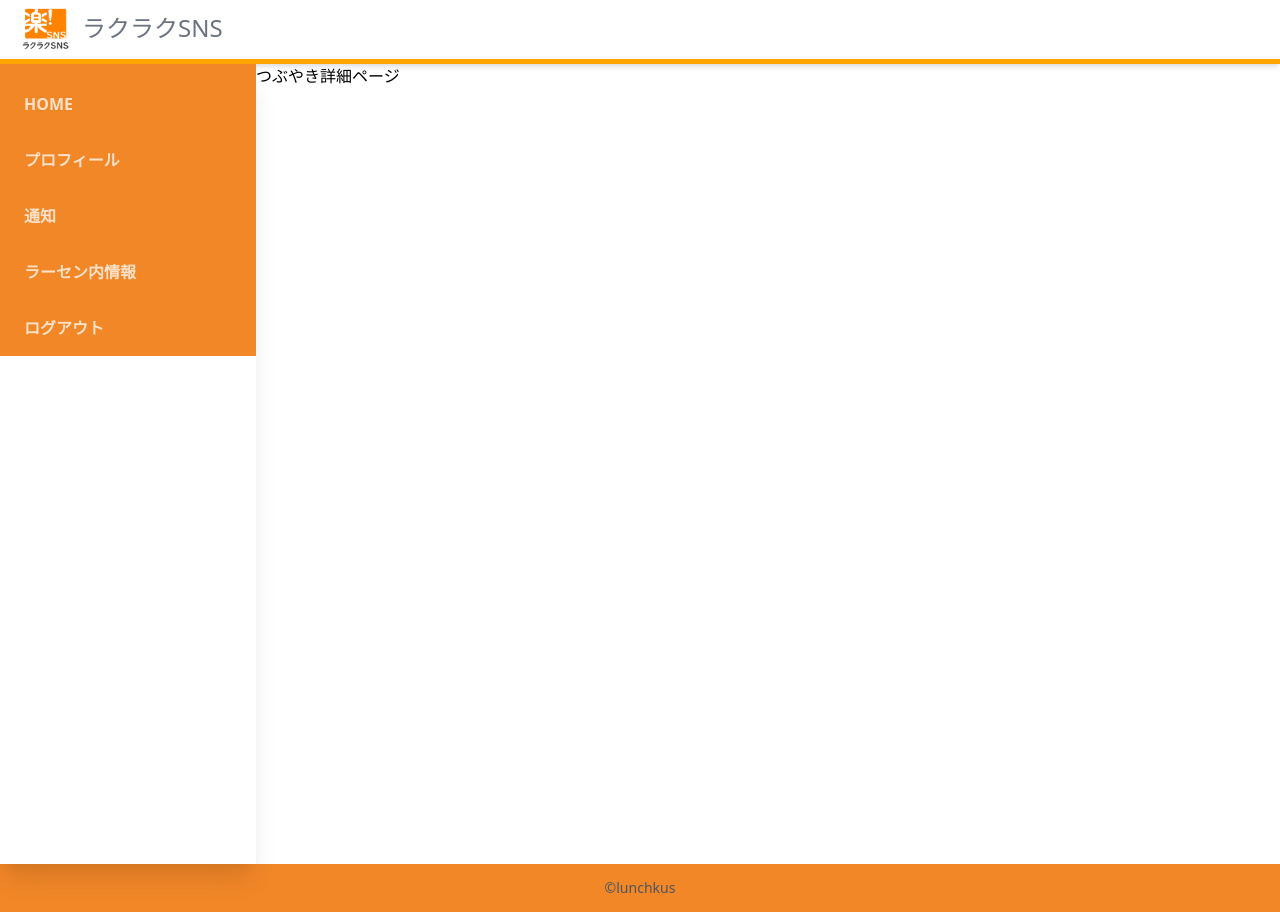
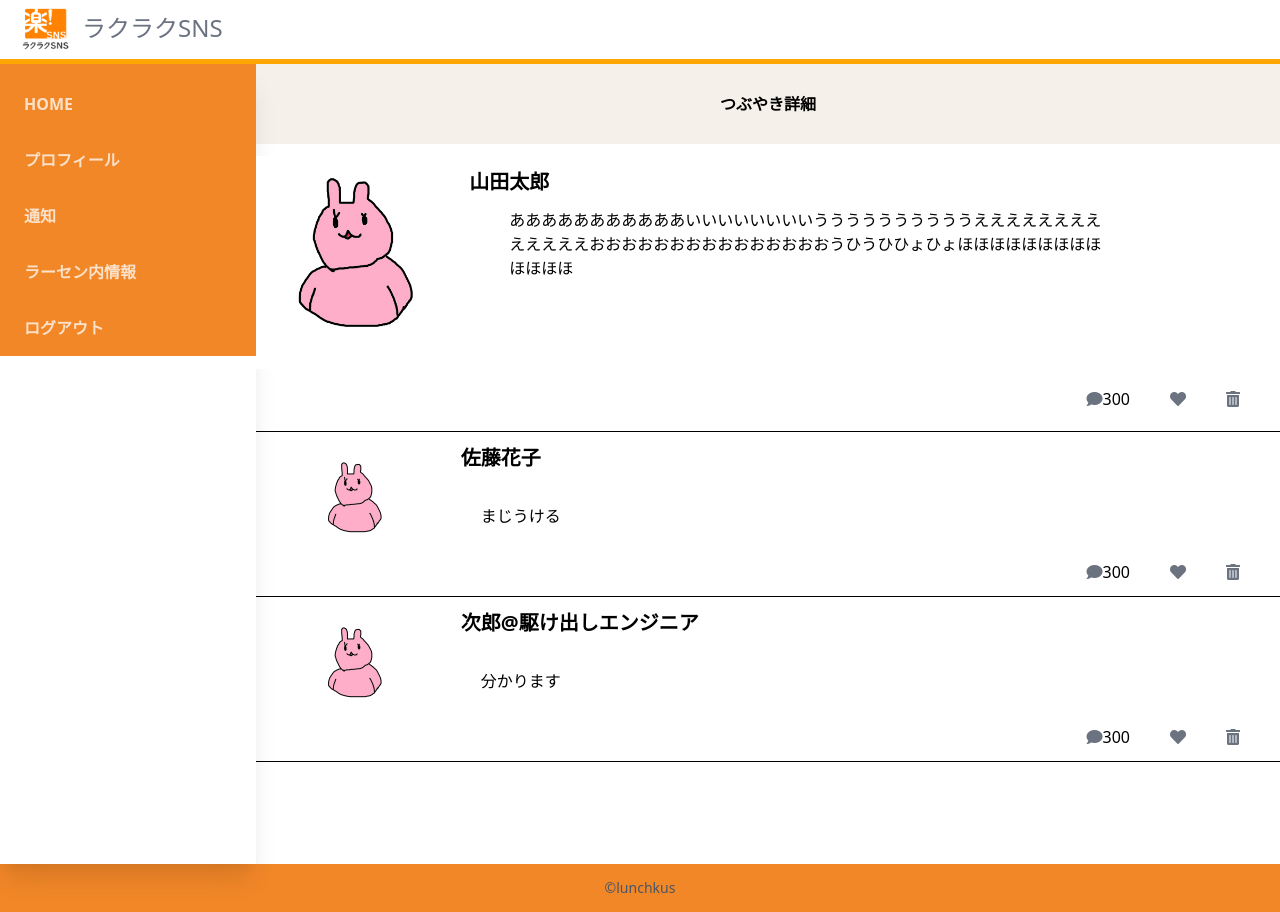
Before and after one commit to suzu1997/rakus-sns-app, a Next.js app: page /timeline/1 in a window 1280 px wide. Built offline with nearby package versions, Linux system fonts and the light colour scheme.

Commit message:
つぶやき詳細画面のHTML,CSS作成

```diff
--- a/src/pages/timeline/[id].tsx
+++ b/src/pages/timeline/[id].tsx
@@ -1,12 +1,91 @@
 import { NextPage } from "next";
+import Image from "next/image";
+//メニューバーコンポーネント
 import { MenuBar } from "../../components/MenuBar";
+//コメントアイコンコンポーネント
+import { CommentIcon } from "../../components/CommentIcon";
+//サブヘッダーコンポーネント
+import { SubHeader } from "../../components/SubHeader";
+//つぶやきをお気に入り登録するボタンコンポーネント
+import { TweetFavoBtn } from "../../components/TweetFavoBtn";
+//自分のつぶやきを消せるボタンコンポーネント(自分のつぶやきの時のみ表示させたい)
+import { TweetTrashBtn } from "../../components/TweetTrashBtn";
+import { useState } from "react";
 
 const TweetDetail: NextPage = () => {
+  //テストデータ
+  const [data] = useState({
+    name: "山田太郎",
+    tweet:
+      "あああああああああああいいいいいいいいううううううううううえええええええええええええおおおおおおおおおおおおおおおうひうひひょひょほほほほほほほほほほほほほ",
+    img: "/usakus.jpg",
+    comment: [
+      { name: "佐藤花子", tweet: "まじうける", img: "/usakus.jpg" },
+      {
+        name: "次郎@駆け出しエンジニア",
+        tweet: "分かります",
+        img: "/usakus.jpg",
+      },
+    ],
+  });
+
+  const style = {
+    borderBottom: "solid 1px black",
+  };
+
   return (
-    <div className="flex">
-      <MenuBar />
-      つぶやき詳細ページ
-    </div>
+    <>
+      <div className="flex">
+        <div>
+          <MenuBar />
+        </div>
+
+        {/* サブヘッダー */}
+        <div className="w-10/12">
+          <SubHeader title="つぶやき詳細" />
+          {/* つぶやき詳細 */}
+          <div style={style}>
+            <div className="w-10/12 pt-3 pb-3 flex">
+              <div className="w-3/12">
+                <Image src={data.img} width={300} height={300} alt="icon" />
+              </div>
+              <div className="w-9/12">
+                <div className="text-xl font-extrabold pt-3 pb-3">
+                  {data.name}
+                </div>
+                <div className="pl-10">{data.tweet}</div>
+              </div>
+            </div>
+            <div className="text-right pb-5">
+              <CommentIcon commentCount={300} />
+              <TweetFavoBtn />
+              <TweetTrashBtn />
+            </div>
+          </div>
+          {/* コメント部分 */}
+          {/* タイムラインゾーン */}
+          {data.comment.map((value, key) => (
+            <div style={style} key={key} className="flex">
+              <div className="w-1/5 text-center pt-5">
+                <Image src={value.img} width={100} height={100} alt="icon" />
+              </div>
+
+              <div className="w-4/5">
+                <div className="text-xl font-extrabold pt-3 pb-3">
+                  {value.name}
+                </div>
+                <div className="pt-5 pb-5 pl-5 w-8/12">{value.tweet}</div>
+                <div className="w-full text-right pt-3 pb-3">
+                  <CommentIcon commentCount={300} />
+                  <TweetFavoBtn />
+                  <TweetTrashBtn />
+                </div>
+              </div>
+            </div>
+          ))}
+        </div>
+      </div>
+    </>
   );
 };
 
```
